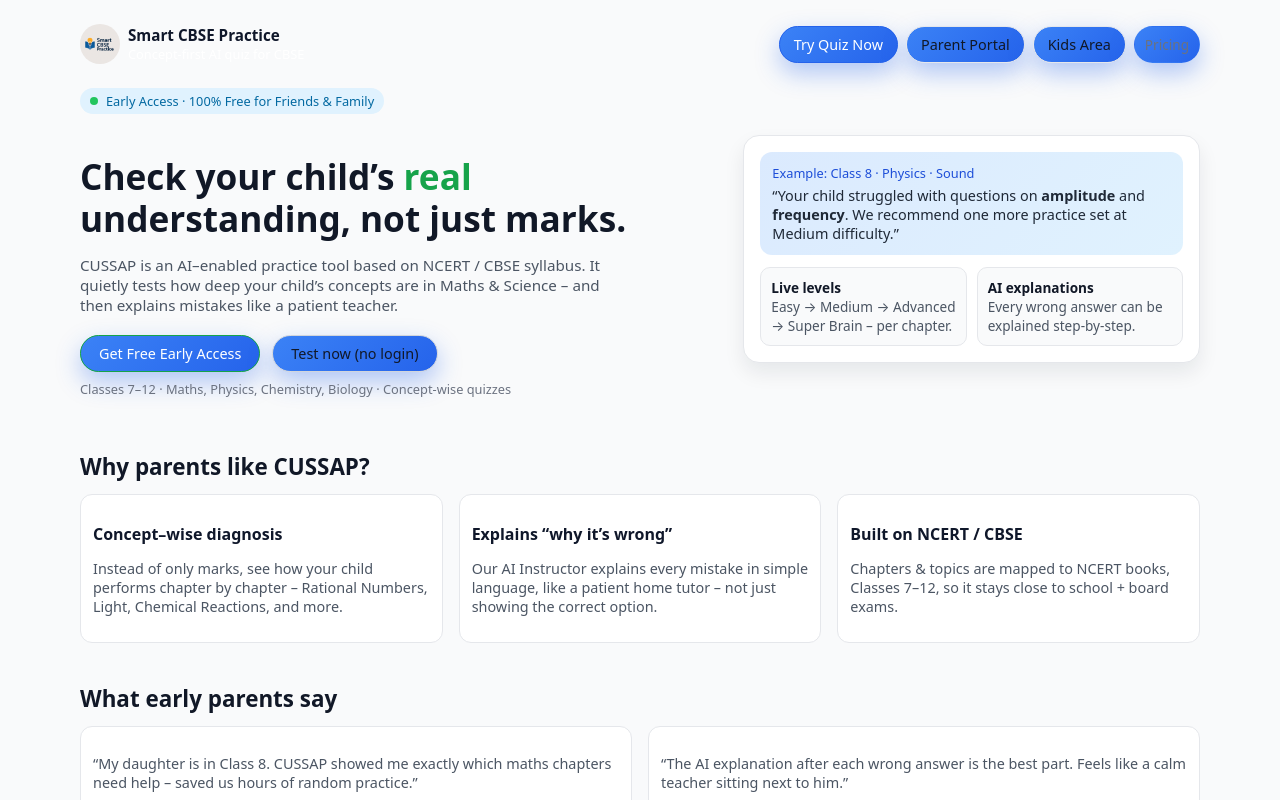
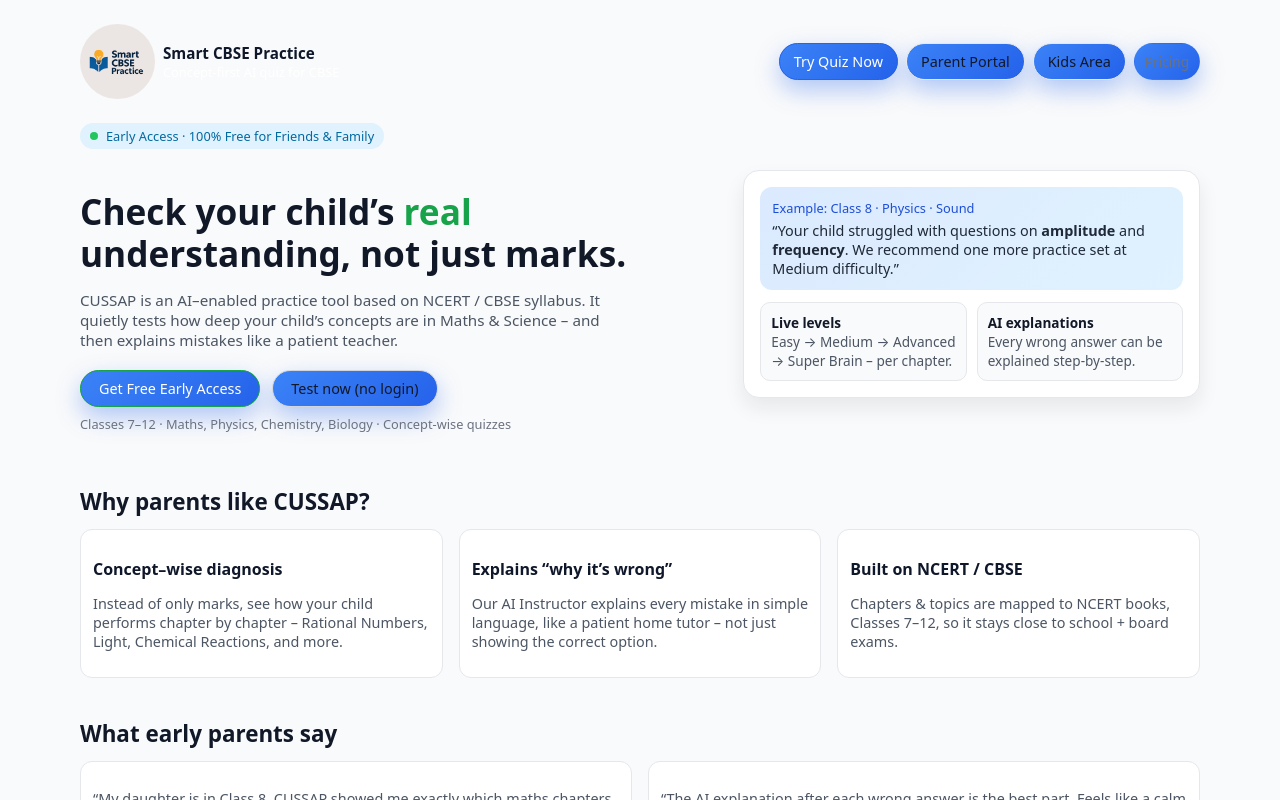
Before and after one commit to sandeep-megaska/cussap, a Next.js app: page / in a window 1280 px wide. Shown: the top 800 px of the page. Built offline with nearby package versions, Linux system fonts and the light colour scheme.

Commit message:
Update page.tsx

```diff
--- a/app/page.tsx
+++ b/app/page.tsx
@@ -86,8 +86,8 @@
             <Image
               src="/cussap.png"   // 👈 from /public
               alt="Smart CBSE Practice logo"
-              width={40}
-              height={40}
+              width={75}
+              height={75}
               className="site-logo"
             />
             <div className="site-brand-text">
```
